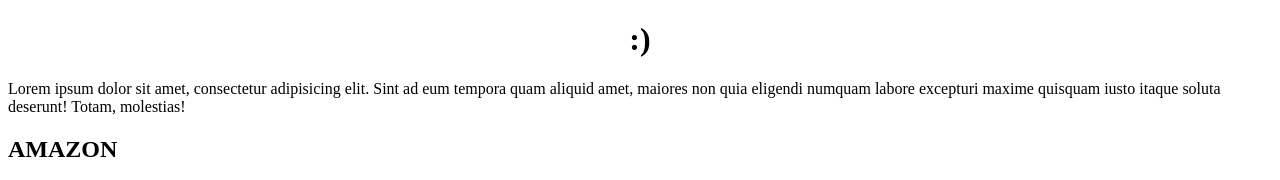
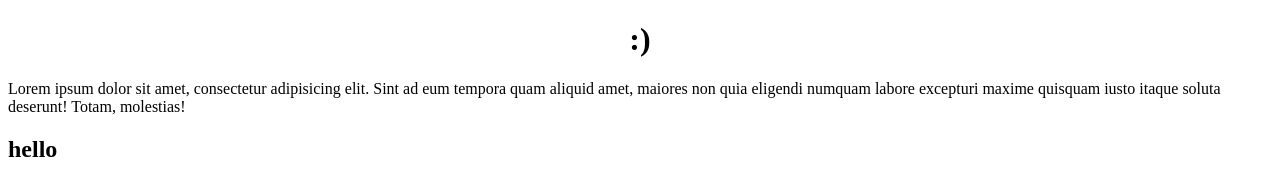
Before and after one commit to NithishKumar180/Mern, a plain HTML site: page index.html in a window 1280 px wide. Shown: the top 180 px of the page. Drawn offline with Linux system fonts and the light colour scheme.

Commit message:
Update index.html

```diff
--- a/index.html
+++ b/index.html
@@ -9,7 +9,7 @@
     <h1 align="center">:)</h1>
     <P> Lorem ipsum dolor sit amet, consectetur adipisicing elit. Sint ad eum tempora quam aliquid amet, maiores non quia eligendi numquam labore excepturi maxime quisquam iusto itaque soluta deserunt! Totam, molestias! </P>
 
-    <h2>AMAZON</h2>
+    <h2>hello</h2>
     <u1>
         <li>fine </li>
 
```
